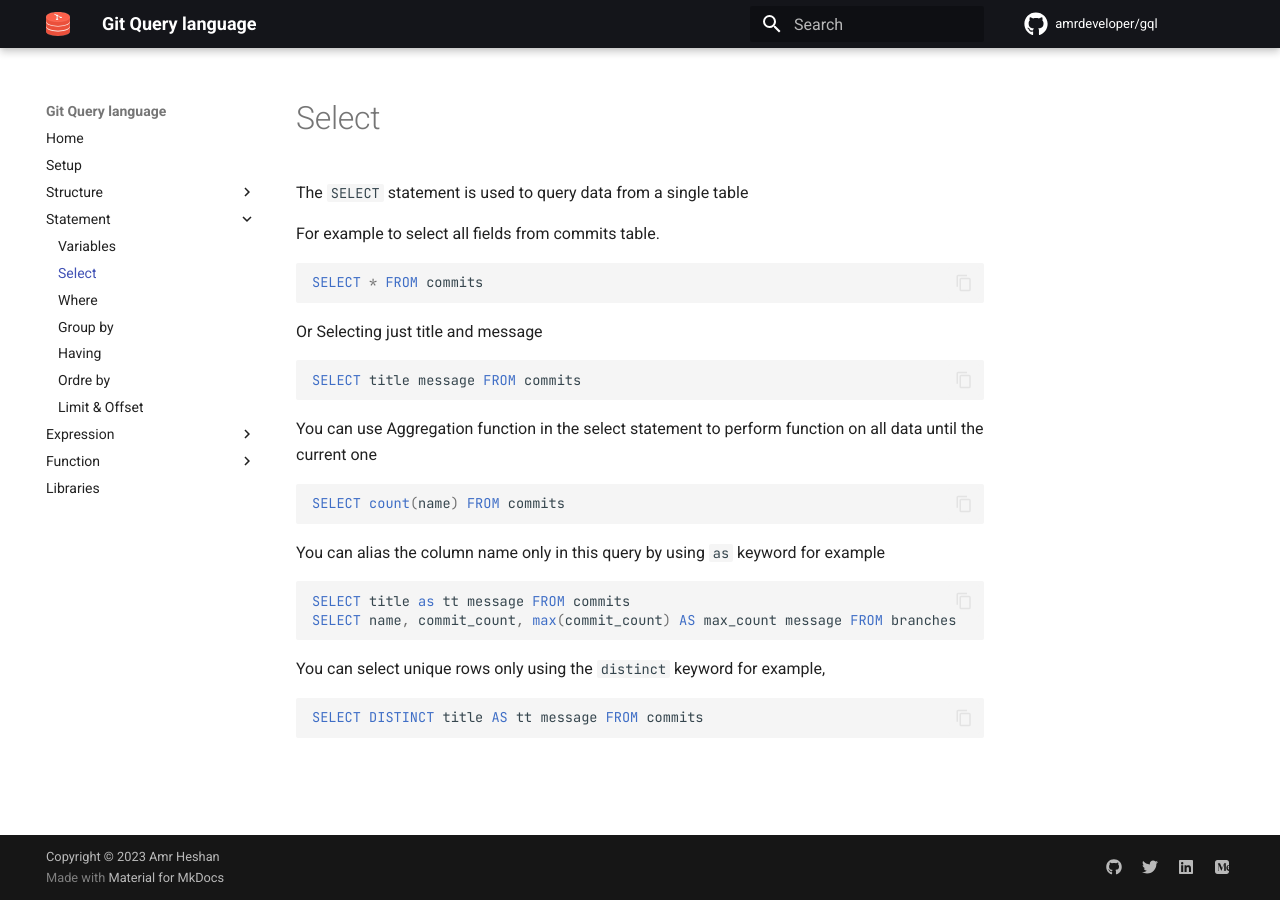
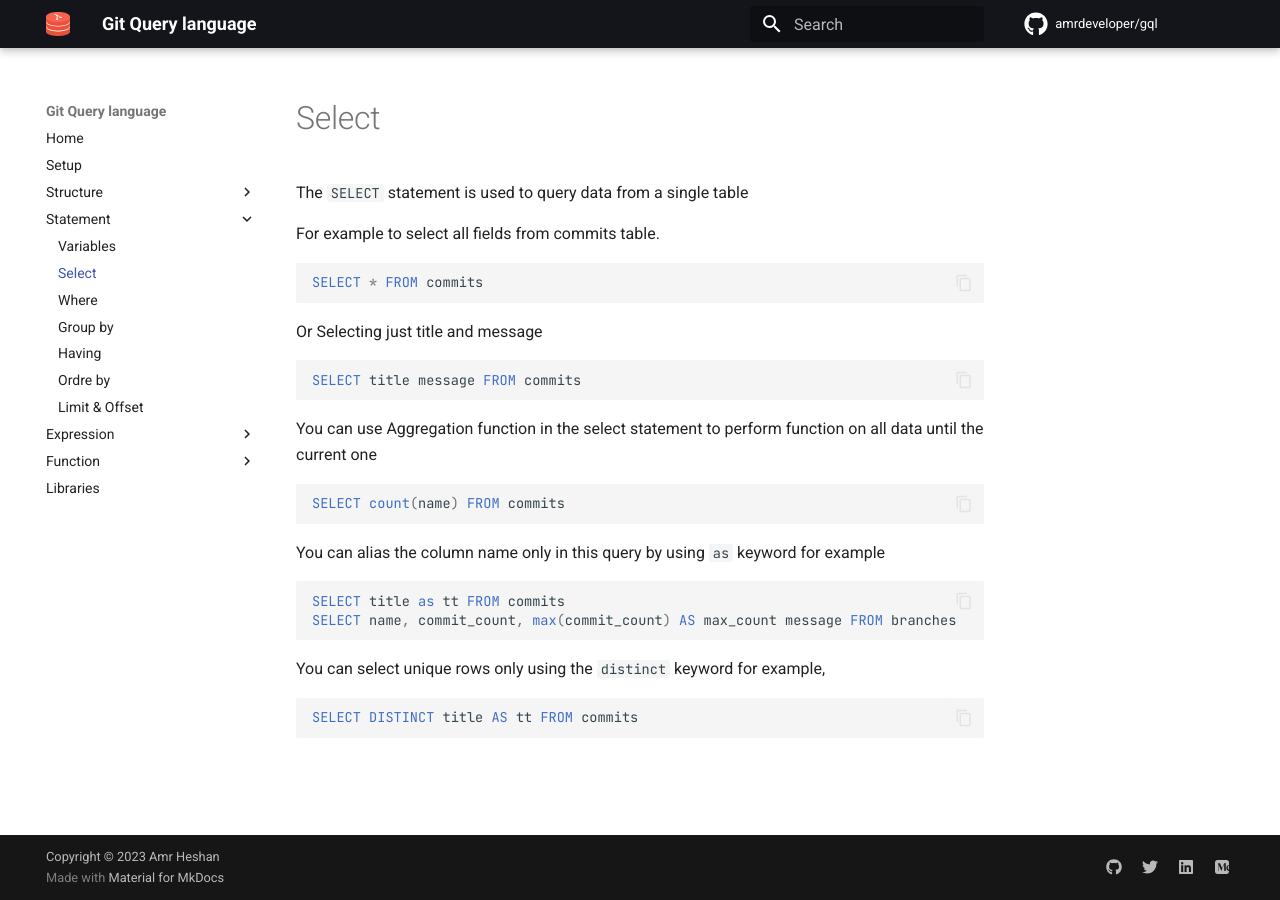
Before and after one commit to AmrDeveloper/GQL, an MkDocs documentation site: the page built from docs/statement/select.md, in a window 1280 px wide. Built offline with MkDocs 1.6.1 and Material for MkDocs 9.7.7, drawn with Linux system fonts in a browser that asks for light colours; comment, search, counter and statistics services are not loaded.

Commit message:
chore: fix typos in sample queries

````diff
--- a/docs/statement/select.md
+++ b/docs/statement/select.md
@@ -21,12 +21,12 @@ SELECT count(name) FROM commits
 You can alias the column name only in this query by using `as` keyword for example
 
 ```sql
-SELECT title as tt message FROM commits
+SELECT title as tt FROM commits
 SELECT name, commit_count, max(commit_count) AS max_count message FROM branches
 ```
 
 You can select unique rows only using the `distinct` keyword for example,
 
 ```sql
-SELECT DISTINCT title AS tt message FROM commits
+SELECT DISTINCT title AS tt FROM commits
 ```
````
Also changed, not shown: README.md (+1 -1 lines).
